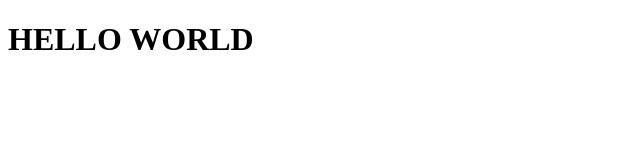
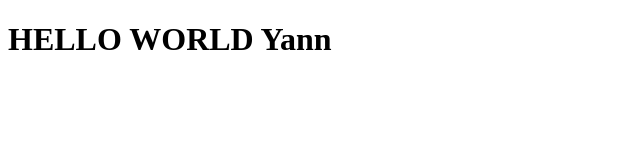
Before and after one commit to k-claude/blog-, a plain HTML site: page index.html in a window 1280 px wide. Shown: the whole page, without its empty margins (0-640 px from the left). Drawn offline with Linux system fonts and the light colour scheme.

Commit message:
updating index file from claude

```diff
--- a/index.html
+++ b/index.html
@@ -1,12 +1,15 @@
 <!DOCTYPE html>
 <html lang="en">
+
 <head>
     <meta charset="UTF-8">
     <meta http-equiv="X-UA-Compatible" content="IE=edge">
     <meta name="viewport" content="width=device-width, initial-scale=1.0">
     <title>Document</title>
 </head>
+
 <body>
-    <H1>HELLO WORLD</H1>
+    <H1>HELLO WORLD Yann</H1>
 </body>
+
 </html>
```
